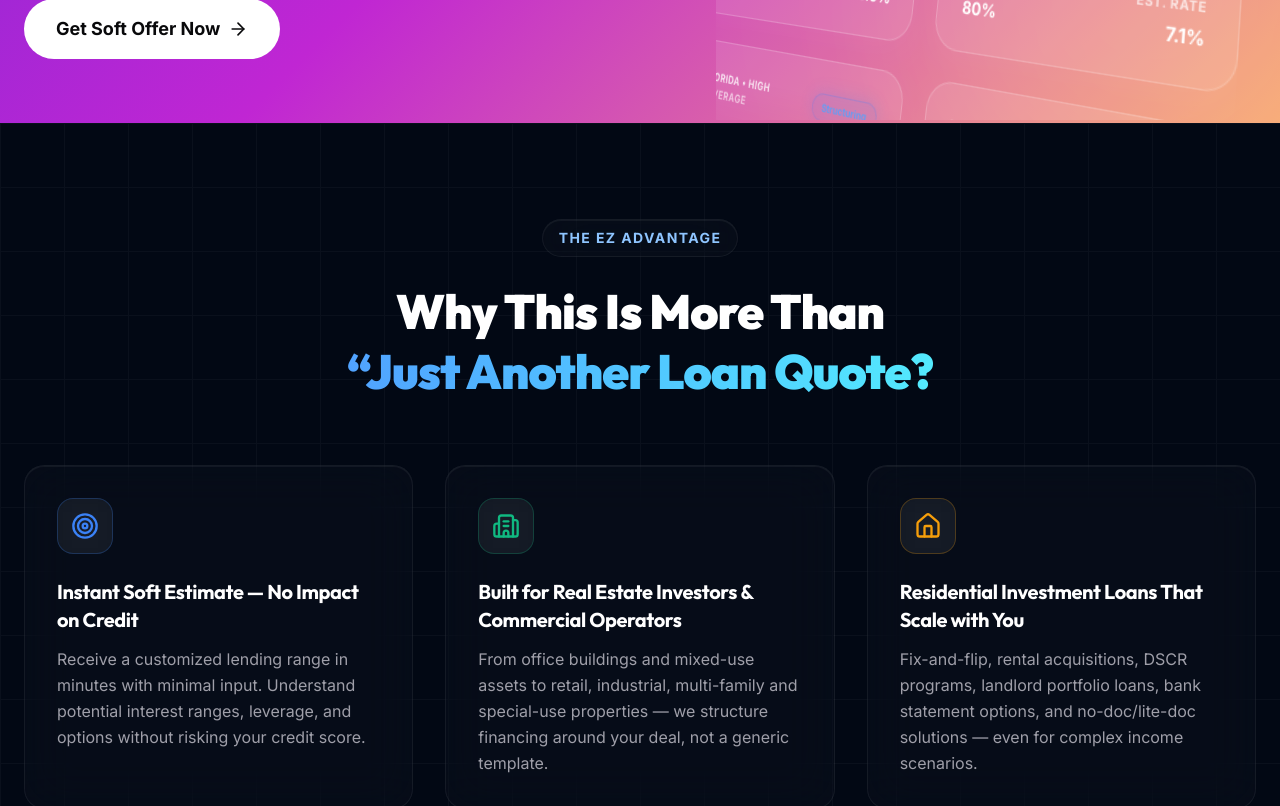
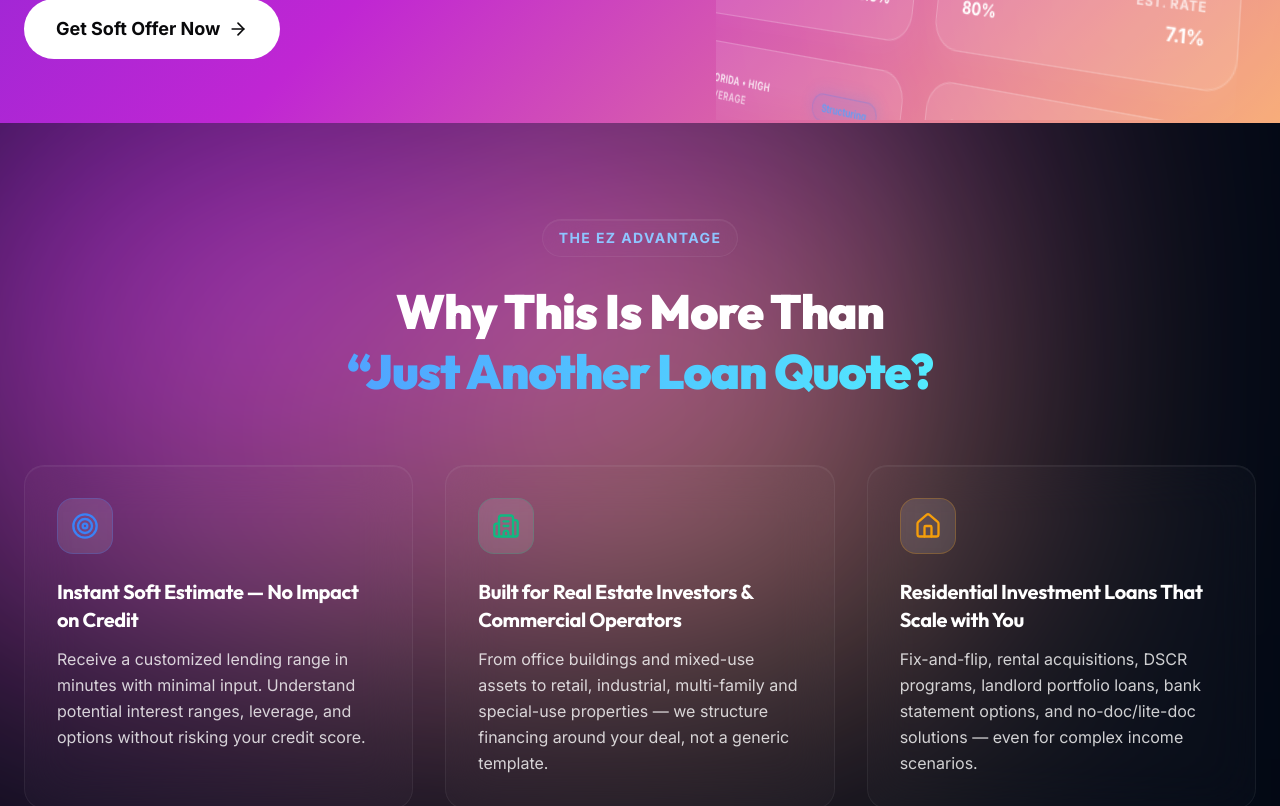
Before and after one commit to Soab42/ezmortgaze, a Next.js app: page / in a window 1280 px wide. Shown: the part 680-1486 px from the top of the page. Built offline with nearby package versions, Linux system fonts and the light colour scheme.

Commit message:
update header

```diff
--- a/app/page.tsx
+++ b/app/page.tsx
@@ -25,7 +25,9 @@ export default function Home() {
       <SectionDivider />
       <LoanPrograms />
       {/* <PowerhouseMarquee /> */}
-      <SectionDivider />    <MarketingSection /><SectionDivider />
+      <SectionDivider />
+      <MarketingSection />
+      <SectionDivider />
       <HowItWorks />
       <SectionDivider />
       <WhyChooseUs />
--- a/components/WhySection.tsx
+++ b/components/WhySection.tsx
@@ -44,10 +44,14 @@ const features = [
 export default function WhySection() {
   return (
     <section id="why" className="relative py-24 px-6 overflow-hidden bg-[#020814]" style={{ zIndex: 1 }}>
-      {/* Abstract Tech Grid Background */}
-      <div className="absolute inset-0 z-0 pointer-events-none opacity-[0.03]"
-        style={{ backgroundImage: 'linear-gradient(to right, #ffffff 1px, transparent 1px), linear-gradient(to bottom, #ffffff 1px, transparent 1px)', backgroundSize: '4rem 4rem' }}>
-      </div>
+      {/* Seamless Ambient Blend from Hero */}
+      <div
+        className="absolute top-0 left-0 w-full md:w-[80vw] h-[80vh] blur-[150px] opacity-80 pointer-events-none z-0 mix-blend-screen"
+        style={{
+          background: 'linear-gradient(to bottom right, #9d27d6 0%, #c026d3 40%, #f6a47a 80%)',
+          transform: 'translate(-10%, -20%)'
+        }}
+      />
 
       <div className="max-w-7xl mx-auto relative z-10">
         <div className="text-center mb-16">
@@ -68,17 +72,17 @@ export default function WhySection() {
           {features.map((feat, i) => (
             <div
               key={feat.title}
-              className={`relative glass-panel overflow-hidden border-white/5 bg-white/3 p-8 flex flex-col gap-6 rounded-3xl group hover:bg-white/5 transition-colors duration-500 ${i === 3 || i === 4 ? "lg:col-span-1.5" : ""
+              className={`relative glass-panel overflow-hidden border border-white/10 bg-white/5 backdrop-blur-xl p-8 flex flex-col gap-6 rounded-3xl group hover:bg-white/10 transition-colors duration-500 shadow-[0_8px_32px_0_rgba(255,255,255,0.02)] ${i === 3 || i === 4 ? "lg:col-span-1.5" : ""
                 }`}
             >
-              <div className="flex items-center justify-center w-14 h-14 rounded-2xl border bg-white/5 backdrop-blur-md transition-transform duration-500 group-hover:scale-110"
+              <div className="flex items-center justify-center w-14 h-14 rounded-2xl border bg-white/10 backdrop-blur-md transition-transform duration-500 group-hover:scale-110"
                 style={{ borderColor: `${feat.color}40` }}>
                 <feat.icon className="w-7 h-7" style={{ color: feat.color }} />
               </div>
 
               <div className="flex flex-col gap-3">
                 <h3 className="text-xl font-bold text-white tracking-tight">{feat.title}</h3>
-                <p className="text-zinc-400 leading-relaxed text-base">
+                <p className="text-white/80 leading-relaxed text-base">
                   {feat.desc}
                 </p>
               </div>
```
